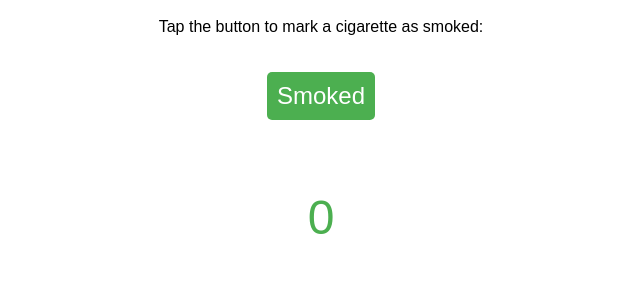
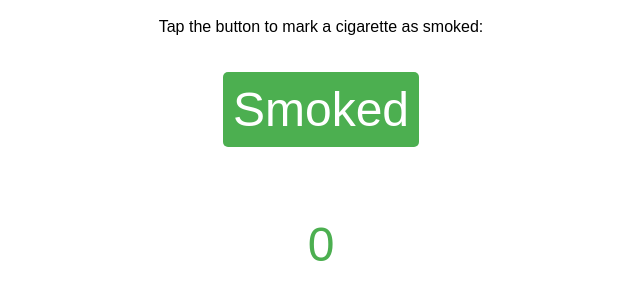
Before and after one commit to anandvip/cigarette-tracker, a plain HTML site: page index.html in a window 1280 px wide. Shown: the part 90-390 px from the top of the page, without its empty margins (319-959 px from the left). Drawn offline with Linux system fonts and the light colour scheme.

Commit message:
Update style.css

```diff
--- a/style.css
+++ b/style.css
@@ -8,7 +8,7 @@ h1 {
 }
 
 button {
-	font-size: 24px;
+	font-size:3rem;
 	padding: 10px;
 	margin: 20px;
 	border-radius: 5px;
```
